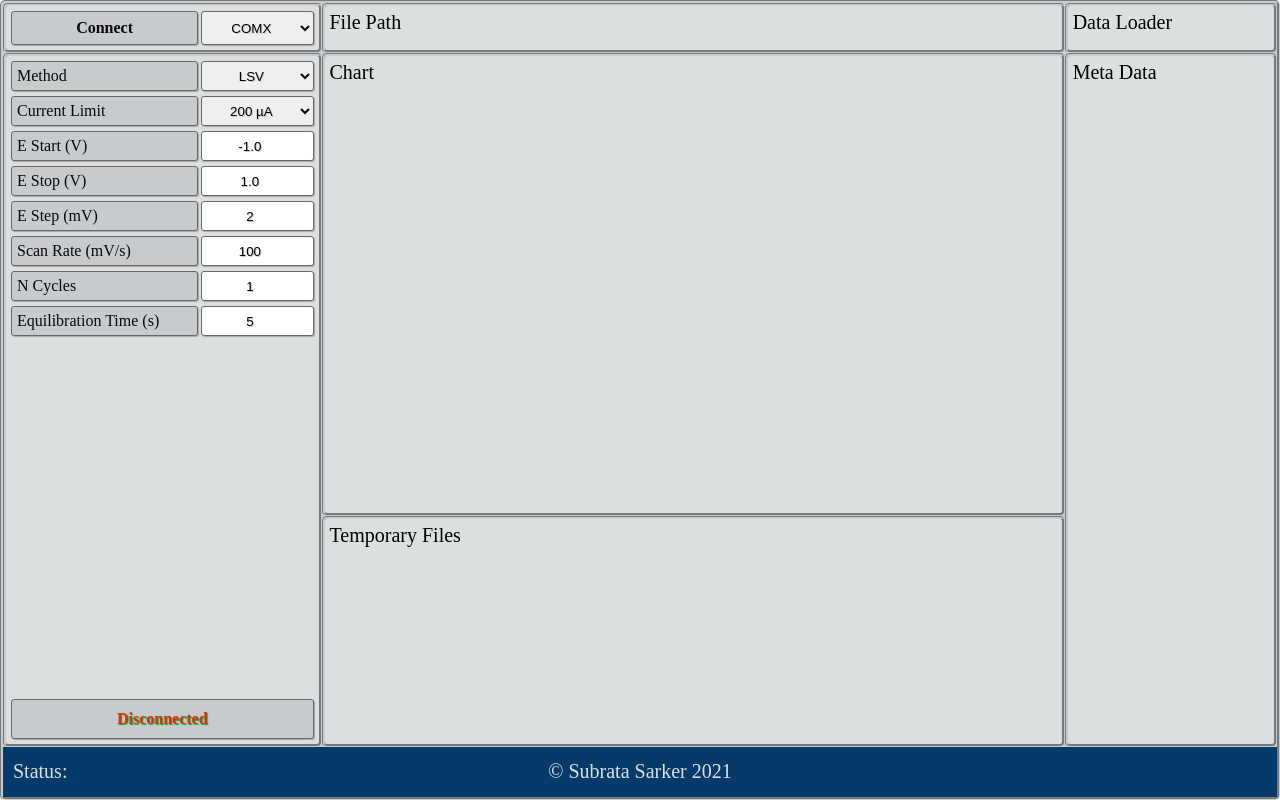
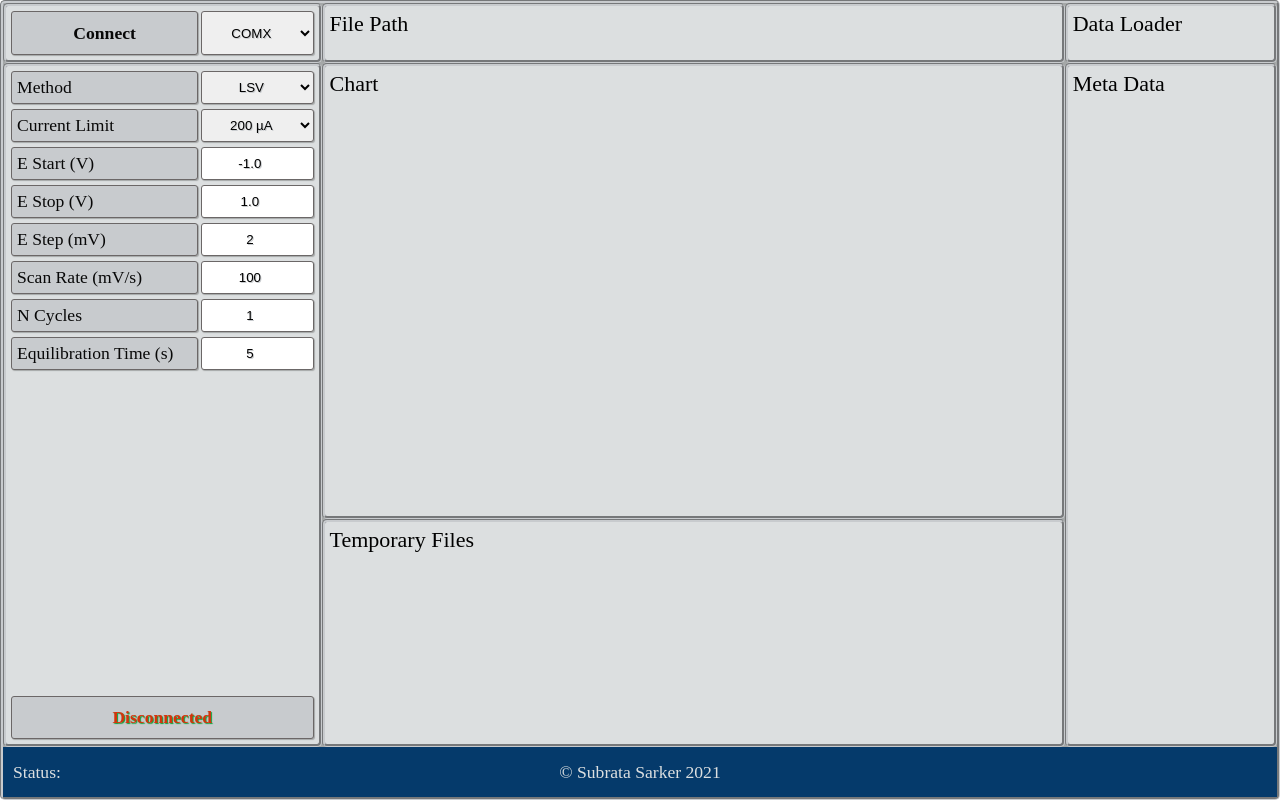
Before and after one commit to picklu/css-grid, a website: page index.html in a window 1280 px wide. Drawn offline with Linux system fonts and the light colour scheme.

Commit message:
Reset font to 62.5%

```diff
--- a/sass/_reset.scss
+++ b/sass/_reset.scss
@@ -29,6 +29,13 @@ article, aside, details, figcaption, figure,
 footer, header, hgroup, menu, nav, section {
 	display: block;
 }
+
+
+html {
+    font-size: 62.5%;
+}
+
+
 *,
 *::before,
 *::after {
--- a/sass/main.scss
+++ b/sass/main.scss
@@ -4,16 +4,17 @@
 @import "reset";
 @import "layout";
 
-body {
-    font-size: 20px;
-}
 
 
 .grid {
-    font-size: 1em;
-    background-color: $grey-tertiary;
+    font-size: 2em;
+    background-color: $grey-secondary ;
     border: $border-width-secondary groove $grey-tertiary;
     border-radius: 5px;
+
+    @media only screen and (min-width: 1200px) {
+        font-size: 2.2em;
+    }
 
     &__cell {
         background-color: $white-primary;
@@ -26,7 +27,6 @@ body {
         display: grid;
         grid-template-columns: 5fr 3fr;
         grid-column-gap: $border-width-secondary;
-
     }
 
     .method-params {
@@ -43,7 +43,6 @@ body {
             grid-template-columns: 5fr 3fr;
             grid-template-rows: auto;
             grid-column-gap: $border-width-secondary;
-
         }
 
         &__btn {
@@ -114,5 +113,6 @@ body {
 .footer {
     background-color: $blue-primary;
     color: $white-primary;
+    font-size: 0.8em;
     padding: 0 $padding-primary;
 }
```
Also changed, not shown: css/style.css.
